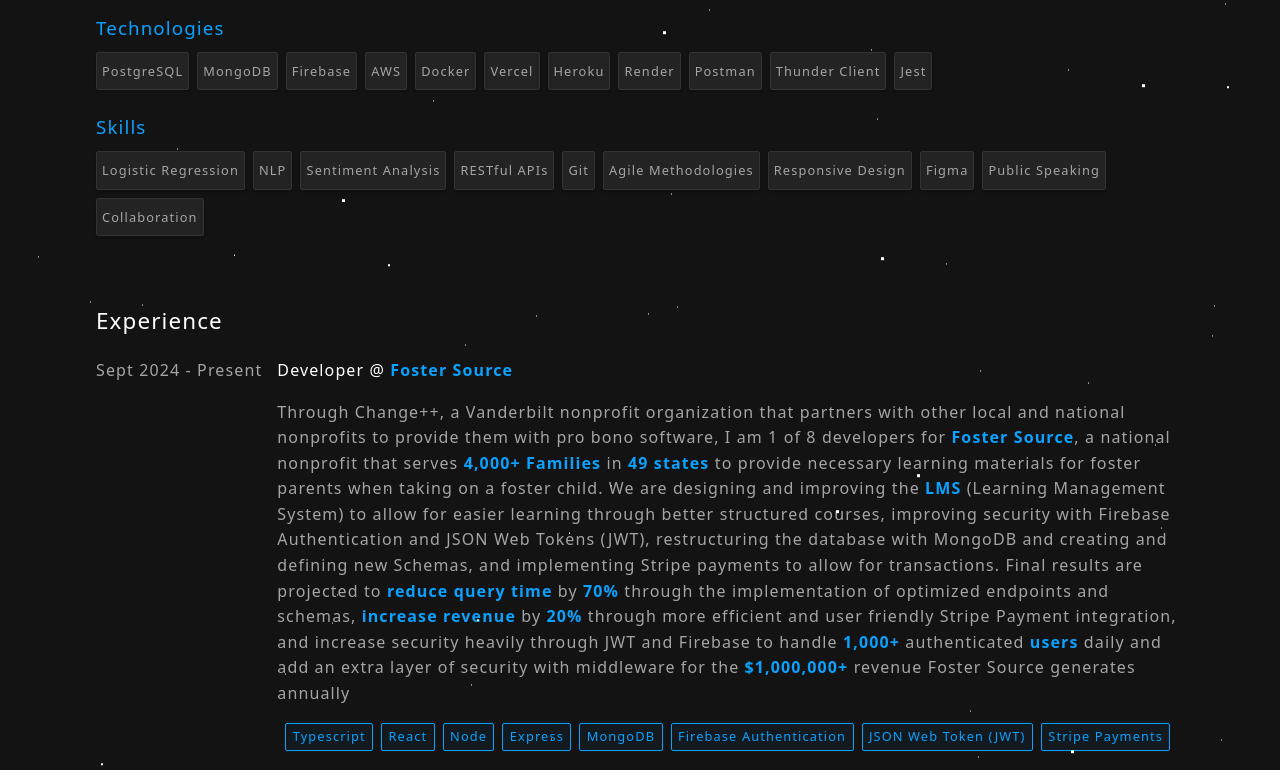
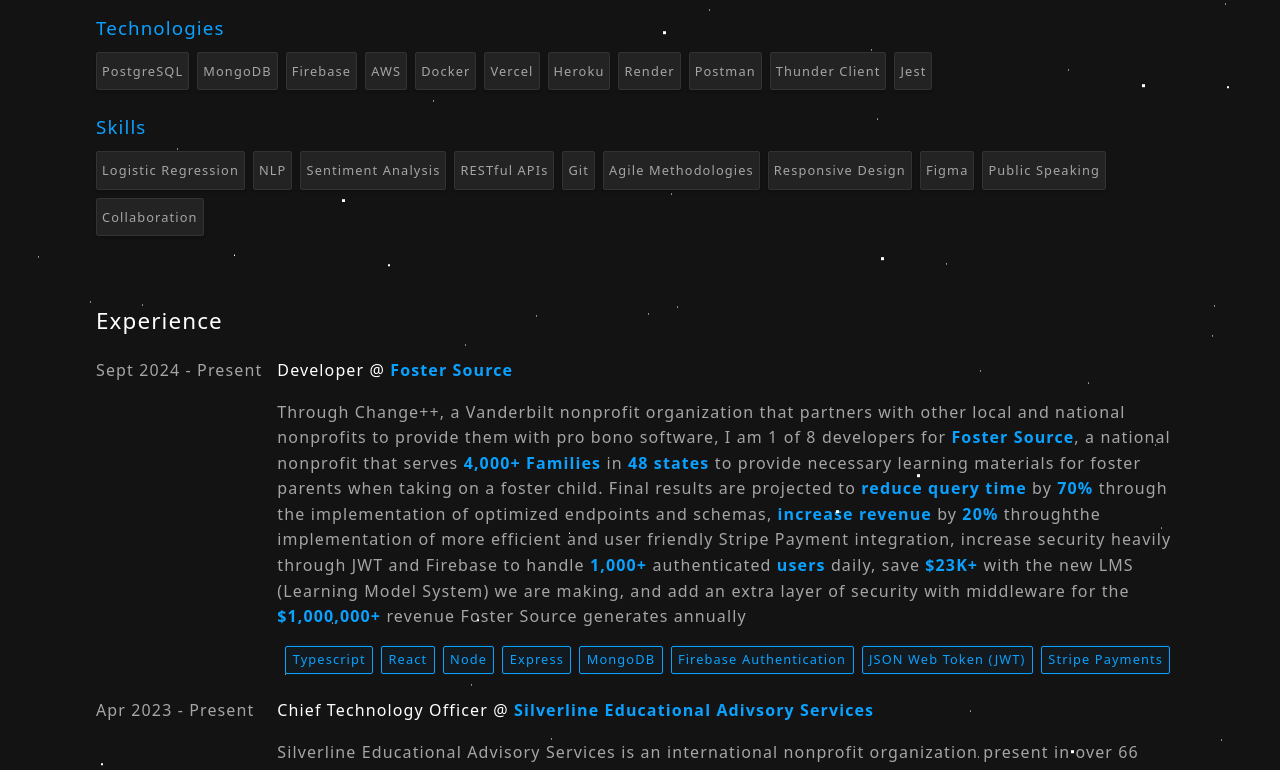
Before and after one commit to ashrit-ram-anala/Portfolio, a React (Vite) app in the folder client/: page / in a window 1280 px wide. Shown: the part 1706-2476 px from the top of the page. Built offline with nearby package versions, Linux system fonts and the light colour scheme.

Commit message:
minor changes to stay up to date

```diff
--- a/client/src/App.jsx
+++ b/client/src/App.jsx
@@ -12,7 +12,7 @@
 
   React.useEffect(() => {
     const typed = new Typed(el.current, {
-      strings: ["I'm Interested In... ", "Full Stack", "Database Design", "Machine Learning", "LLMs", "Data Science", "And...","Tech, In General", "Scroll For More!"],
+      strings: ["I'm Interested In... ", "Full Stack", "Database Design", "Machine Learning", "Security With JWT", "Data Science", "And...","Tech, In General", "Scroll For More!"],
     loop: true,
     typeSpeed: 40,
     backSpeed: 25,
@@ -308,7 +308,7 @@
           experience in Full Stack development and am currently very interested
           in databases and developing web applications using technologies like
           Java Spring, MongoDB, and Firebase. I am also interested in machine
-          learning and am exploring how I can implement it into my own projects.
+          learning and security with JWT and am exploring how I can implement them into my own projects and projects for organizations I am a part of.
           Outside of the tech sphere I love to swim casually, make meaningful
           connections, and explore the world around me.
         </p>
@@ -524,13 +524,9 @@
               </a>
               in
               <a>
-                <span className="bolded-link"> 49 states </span>
+                <span className="bolded-link"> 48 states </span>
               </a>
-               to provide necessary learning materials for foster parents when taking on a foster child. We are designing and improving the
-               <a>
-                <span className="bolded-link"> LMS </span>
-              </a>
-              (Learning Management System) to allow for easier learning through better structured courses, improving security with Firebase Authentication and JSON Web Tokens (JWT), restructuring the database with MongoDB and creating and defining new Schemas, and implementing Stripe payments to allow for transactions. Final results are projected to
+               to provide necessary learning materials for foster parents when taking on a foster child. Final results are projected to
               <a>
                 <span className="bolded-link"> reduce query time </span>
               </a>
@@ -545,7 +541,7 @@
               by
               <a>
                 <span className="bolded-link"> 20% </span>
-              </a> through more efficient and user friendly Stripe Payment integration, and increase security heavily through JWT and Firebase to handle
+              </a> throughthe implementation of more efficient and user friendly Stripe Payment integration, increase security heavily through JWT and Firebase to handle
               <a>
                 <span className="bolded-link"> 1,000+ </span>
               </a>
@@ -553,8 +549,11 @@
               <a>
                 <span className="bolded-link"> users </span>
               </a>
-              daily
-              and add an extra layer of security with middleware for the
+              daily, save
+              <a>
+                <span className="bolded-link"> $23K+ </span>
+              </a>
+              with the new LMS (Learning Model System) we are making, and add an extra layer of security with middleware for the
             <a>
                 <span className="bolded-link"> $1,000,000+ </span>
               </a>
```
Also changed, not shown: 1 other file (tests, documents, lock files or other folders).
